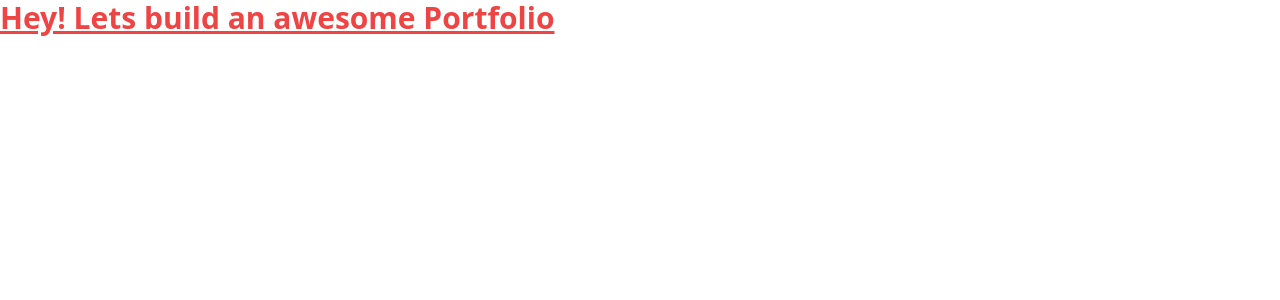
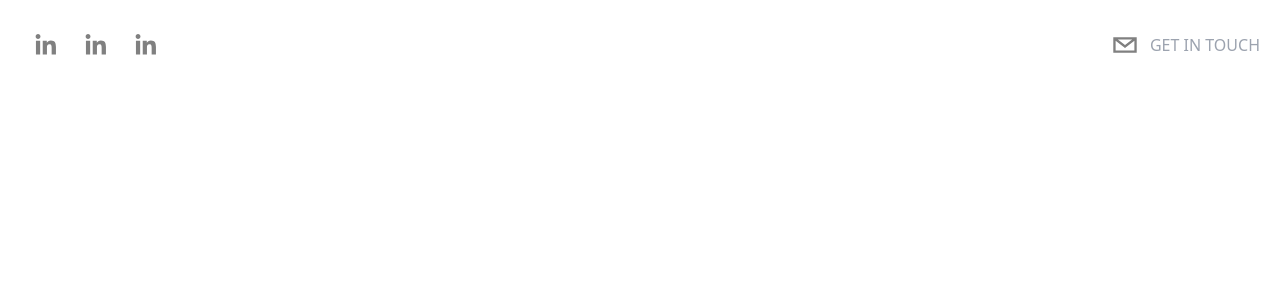
Before and after one commit to andrejarboe/modernPortfolio, a Next.js app in the folder client/: page / in a window 1280 px wide. Shown: the top 300 px of the page. Built offline with nearby package versions, Linux system fonts and the light colour scheme.

Commit message:
add socials

```diff
--- /dev/null
+++ b/client/components/Header.tsx
@@ -0,0 +1,40 @@
+import React from 'react'
+import { SocialIcon } from 'react-social-icons';
+
+type Props = {}
+
+function Header({ }: Props) {
+    return (
+        <header className='sticky top-0 p-5 flex items-start justify-between max-w-7xl mx-auto z-20 xl:items-center'>
+            <div className='flex flex-row items-center'>
+                {/* Social Icons  */}
+                <SocialIcon
+                    url="https://www.linkedin.com/in/andre-jarboe-ii/"
+                    fgColor='gray'
+                    bgColor='transparent'
+                />
+                <SocialIcon
+                    url="https://www.linkedin.com/in/andre-jarboe-ii/"
+                    fgColor='gray'
+                    bgColor='transparent'
+                />
+                <SocialIcon
+                    url="https://www.linkedin.com/in/andre-jarboe-ii/"
+                    fgColor='gray'
+                    bgColor='transparent'
+                />
+            </div>
+            <div className='flex flex-row items-center text-gray-300 cursor-pointer'>
+                <SocialIcon
+                    className='cursor-pointer'
+                    network="email"
+                    fgColor='gray'
+                    bgColor='transparent'
+                />
+                <p className='uppercase hidden md:inline-flex text-small text-gray-400'>Get In Touch</p>
+            </div>
+        </header>
+    )
+}
+
+export default Header
--- a/client/package.json
+++ b/client/package.json
@@ -9,9 +9,11 @@
     "lint": "next lint"
   },
   "dependencies": {
+    "framer-motion": "^7.5.1",
     "next": "12.3.1",
     "react": "18.2.0",
-    "react-dom": "18.2.0"
+    "react-dom": "18.2.0",
+    "react-social-icons": "^5.15.0"
   },
   "devDependencies": {
     "@types/node": "18.7.23",
--- a/client/pages/index.tsx
+++ b/client/pages/index.tsx
@@ -1,5 +1,6 @@
 import type { NextPage } from 'next'
 import Head from 'next/head'
+import Header from '../components/Header'
 
 const Home: NextPage = () => {
   return (
@@ -8,7 +9,14 @@
         <title>Andre's Portfolio | Home</title>
 
       </Head>
-      <h1 className='text-3xl font-bold underline text-red-500'>Hey! Lets build an awesome Portfolio</h1>
+      {/* Header */}
+      <Header />
+      {/* Hero */}
+      {/* Skills */}
+      {/* Projects */}
+      {/* Experience */}
+      {/* About */}
+      {/* Contact Me */}
     </div>
   )
 }
```
Also changed, not shown: 2 other files (tests, documents, lock files or other folders).
